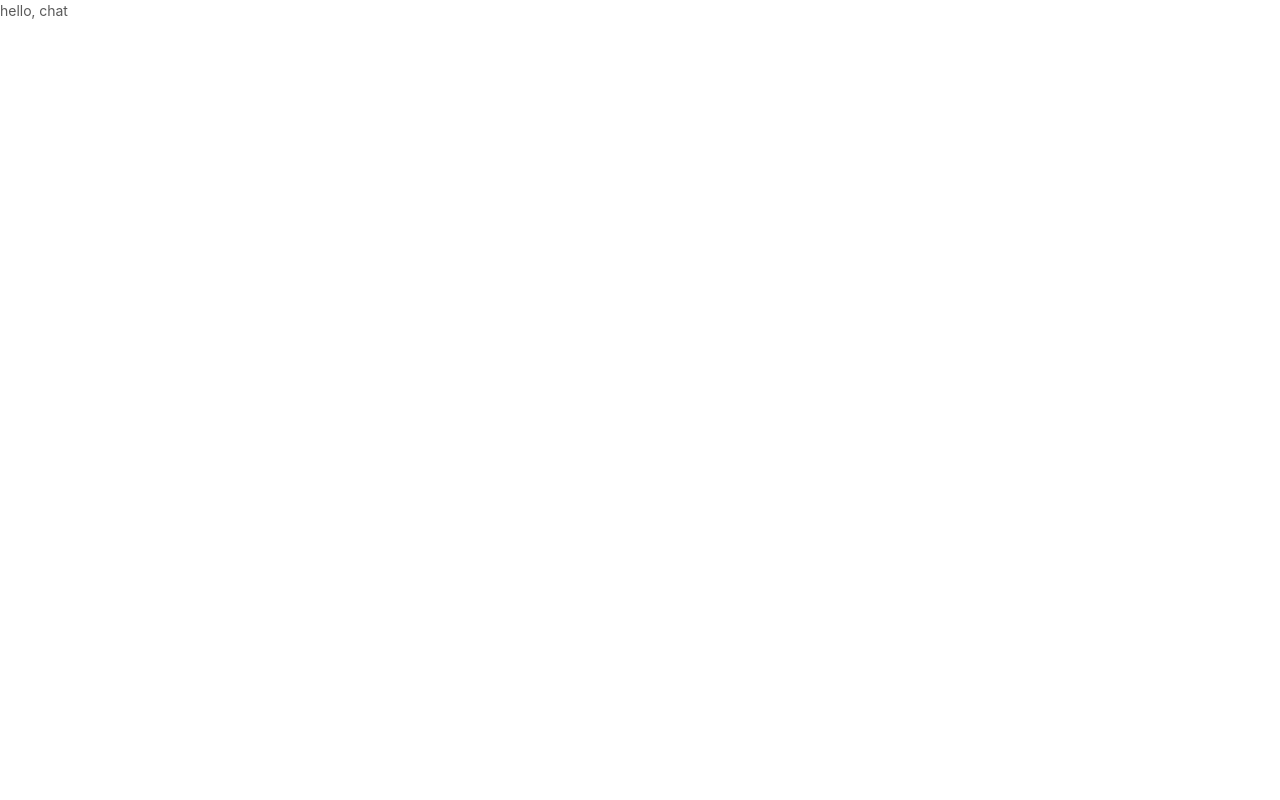
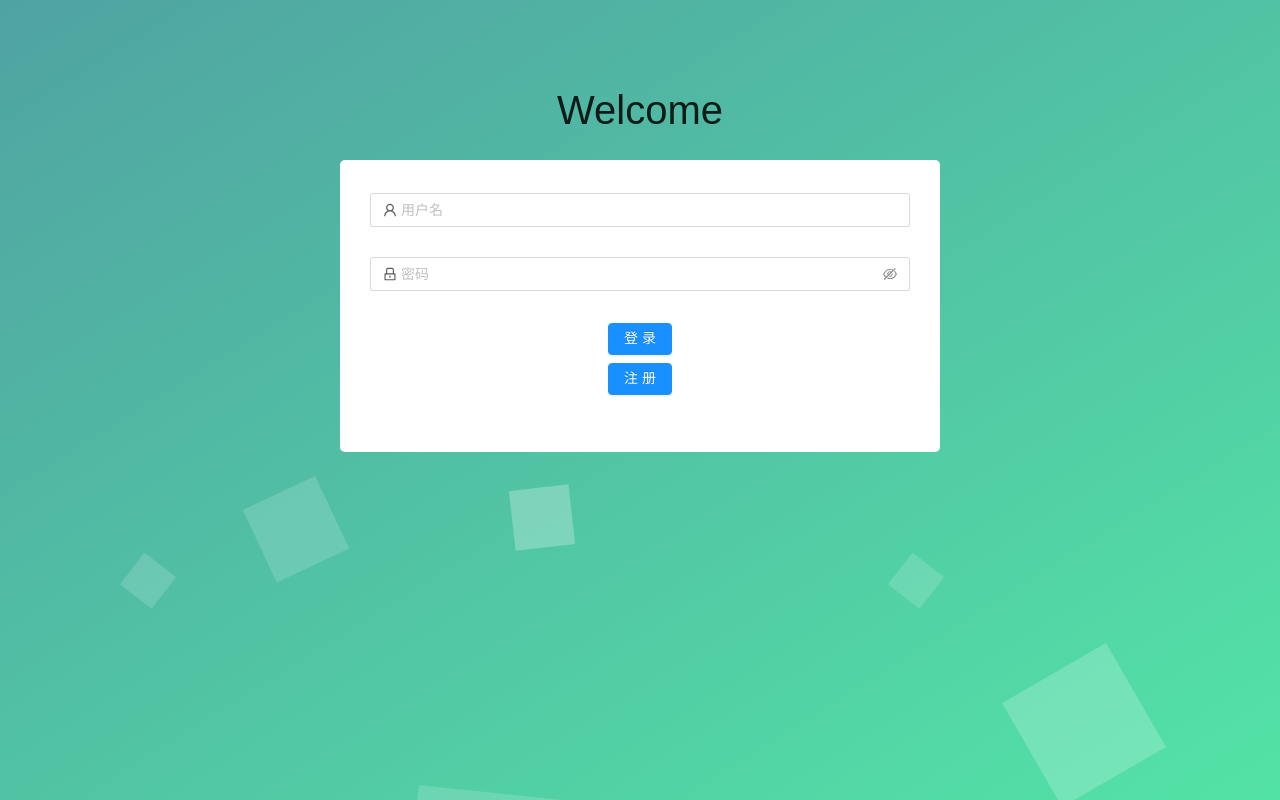
Before and after one commit to iSozL/chat-online, a React app in the folder front-end/: page /#/login in a window 1280 px wide. Built offline with nearby package versions, Linux system fonts and the light colour scheme; the HTML template or start-up script is replaced by a standard one.

Commit message:
:lipstick: 完成登录注册UI

```diff
--- a/front-end/src/index.tsx
+++ b/front-end/src/index.tsx
@@ -1,9 +1,20 @@
 import React from 'react';
 import ReactDOM from 'react-dom';
+import {
+  HashRouter as Router,
+  Switch,
+  Route
+} from "react-router-dom";
+
+import Login from './views/login/index';
 
 const Index:React.FC = () => {
   return (
-    <div>hello, chat</div>
+    <Router>
+      <Switch>
+        <Route path="/login" component={Login} exact></Route>
+      </Switch>
+    </Router>
   )
 }
 
--- /dev/null
+++ b/front-end/src/views/login/index.less
@@ -0,0 +1,205 @@
+@prim: #53e3a6;
+
+*{
+	box-sizing: border-box;
+	margin: 0;
+	padding: 0;
+	font-weight: 300;
+}
+
+body{
+	font-family: 'Source Sans Pro', sans-serif;
+	color: white;
+	font-weight: 300;
+
+	::-webkit-input-placeholder { /* WebKit browsers */
+		font-family: 'Source Sans Pro', sans-serif;
+			color:    white;
+		font-weight: 300;
+	}
+	:-moz-placeholder { /* Mozilla Firefox 4 to 18 */
+		font-family: 'Source Sans Pro', sans-serif;
+		 color:    white;
+		 opacity:  1;
+		font-weight: 300;
+	}
+	::-moz-placeholder { /* Mozilla Firefox 19+ */
+		font-family: 'Source Sans Pro', sans-serif;
+		 color:    white;
+		 opacity:  1;
+		font-weight: 300;
+	}
+	:-ms-input-placeholder { /* Internet Explorer 10+ */
+		font-family: 'Source Sans Pro', sans-serif;
+		 color:    white;
+		font-weight: 300;
+	}
+}
+
+.wrapper{
+	background: #50a3a2;
+  background: -webkit-linear-gradient(top left, #50a3a2 0%, #53e3a6 100%);
+  background: -moz-linear-gradient(top left, #50a3a2 0%, #53e3a6 100%);
+  background: -o-linear-gradient(top left, #50a3a2 0%, #53e3a6 100%);
+  background: linear-gradient(to bottom right, #50a3a2 0%, #53e3a6 100%);
+
+	position: absolute;
+	left: 0;
+	width: 100%;
+	height: 100%;
+	overflow: hidden;
+
+	&.form-success{
+		.container{
+			h1{
+				transform: translateY(85px);
+			}
+		}
+	}
+}
+
+.container{
+	max-width: 600px;
+	margin: 0 auto;
+	padding: 80px 0;
+	height: 400px;
+	text-align: center;
+
+	h1{
+		font-size: 40px;
+		transition-duration: 1s;
+		transition-timing-function: ease-in-put;
+		font-weight: 200;
+	}
+}
+
+.ant-form {
+  -webkit-box-sizing: border-box;
+  box-sizing: border-box;
+  margin: 0;
+  padding: 30px;
+  color: rgba(92, 92, 92, 0.85);
+  font-size: 14px;
+  font-variant: tabular-nums;
+  line-height: 1.5715;
+  list-style: none;
+  font-feature-settings: 'tnum';
+  background: #fff;
+  border-radius: 5px;
+}
+
+form{
+	position: relative;
+  z-index: 2;
+}
+.bg-bubbles{
+	position: absolute;
+	top: 0;
+	left: 0;
+	width: 100%;
+	height: 100%;
+
+	z-index: 1;
+
+	li{
+		position: absolute;
+		list-style: none;
+		display: block;
+		width: 40px;
+		height: 40px;
+		background-color: fade(white, 15%);
+		bottom: -160px;
+
+		-webkit-animation: square 25s infinite;
+		animation:         square 25s infinite;
+
+		-webkit-transition-timing-function: linear;
+		transition-timing-function: linear;
+
+		&:nth-child(1){
+			left: 10%;
+		}
+
+		&:nth-child(2){
+			left: 20%;
+
+			width: 80px;
+			height: 80px;
+
+			animation-delay: 2s;
+			animation-duration: 17s;
+		}
+
+		&:nth-child(3){
+			left: 25%;
+			animation-delay: 4s;
+		}
+
+		&:nth-child(4){
+			left: 40%;
+			width: 60px;
+			height: 60px;
+
+			animation-duration: 22s;
+
+			background-color: fade(white, 25%);
+		}
+
+		&:nth-child(5){
+			left: 70%;
+		}
+
+		&:nth-child(6){
+			left: 80%;
+			width: 120px;
+			height: 120px;
+
+			animation-delay: 3s;
+			background-color: fade(white, 20%);
+		}
+
+		&:nth-child(7){
+			left: 32%;
+			width: 160px;
+			height: 160px;
+
+			animation-delay: 7s;
+		}
+
+		&:nth-child(8){
+			left: 55%;
+			width: 20px;
+			height: 20px;
+
+			animation-delay: 15s;
+			animation-duration: 40s;
+		}
+
+		&:nth-child(9){
+			left: 25%;
+			width: 10px;
+			height: 10px;
+
+			animation-delay: 2s;
+			animation-duration: 40s;
+			background-color: fade(white, 30%);
+		}
+
+		&:nth-child(10){
+			left: 90%;
+			width: 160px;
+			height: 160px;
+
+			animation-delay: 11s;
+		}
+	}
+}
+
+@-webkit-keyframes square {
+  0%   { transform: translateY(0); }
+  100% { transform: translateY(-700px) rotate(600deg); }
+}
+@keyframes square {
+  0%   { transform: translateY(0); }
+  100% { transform: translateY(-700px) rotate(600deg); }
+}
--- /dev/null
+++ b/front-end/src/views/login/index.tsx
@@ -0,0 +1,252 @@
+import React, { ReactElement, useState } from 'react';
+import './index.less'
+import { Form, Input, Button, Row, Col, Tooltip, Select, Cascader, AutoComplete, Checkbox } from 'antd';
+import { UserOutlined, LockOutlined, QuestionCircleOutlined } from '@ant-design/icons';
+const { Option } = Select;
+const AutoCompleteOption = AutoComplete.Option;
+
+interface Iprops {
+  setLogin: React.Dispatch<React.SetStateAction<boolean>>
+}
+
+const Square: React.FC =() => {
+  return (
+    <ul className="bg-bubbles">
+      <li></li>
+      <li></li>
+      <li></li>
+      <li></li>
+      <li></li>
+      <li></li>
+      <li></li>
+      <li></li>
+      <li></li>
+      <li></li>
+    </ul>
+  )
+}
+
+
+const LoginBox = (props: Iprops) => {
+  const { setLogin } = props
+  const layout = {
+    labelCol: { span: 6 },
+    wrapperCol: { span: 16 },
+  };
+  const tailLayout = {
+    wrapperCol: { offset: 6, span: 16 },
+  };
+  return(
+    <Form
+      name="normal_login"
+      className="login-form"
+      initialValues={{ remember: true }}
+      // onFinish={onFinish}
+    >
+      <Form.Item
+        name="username"
+        rules={[{ required: true, message: '请输入用户名!' }]}
+      >
+        <Input prefix={<UserOutlined className="site-form-item-icon" />} placeholder="用户名" />
+      </Form.Item>
+      <Form.Item
+        name="password"
+        rules={[{ required: true, message: '请输入密码!' }]}
+      >
+        <Input.Password
+          prefix={<LockOutlined className="site-form-item-icon" />}
+          type="password"
+          placeholder="密码"
+        />
+      </Form.Item>
+
+      <Form.Item >
+        <Row justify="space-around">
+          <Col>
+            <Button type="primary" htmlType="submit" className="login-form-button">
+              登录
+            </Button>
+          </Col>
+          <Col>
+            <Button type="primary" className="login-form-button" onClick={() => {setLogin(false)}}>
+              注册
+            </Button>
+          </Col>
+        </Row>
+      </Form.Item>
+    </Form>
+  )
+}
+
+const RegisterBox = (props: Iprops) => {
+  const formItemLayout = {
+    labelCol: {
+      xs: { span: 24 },
+      sm: { span: 6 },
+    },
+    wrapperCol: {
+      xs: { span: 24 },
+      sm: { span: 16 },
+    },
+  };
+
+  const tailFormItemLayout = {
+    wrapperCol: {
+      xs: {
+        span: 24,
+        offset: 4,
+      },
+      sm: {
+        span: 24,
+        offset: 4,
+      },
+    },
+  };
+
+
+  const [form] = Form.useForm();
+
+  const onFinish = (values: any) => {
+    console.log('Received values of form: ', values);
+  };
+
+  const prefixSelector = (
+    <Form.Item name="prefix" noStyle>
+      <Select style={{ width: 70 }}>
+        <Option value="86">+86</Option>
+        <Option value="87">+87</Option>
+      </Select>
+    </Form.Item>
+  );
+
+  const [autoCompleteResult, setAutoCompleteResult] = useState([]);
+
+  const websiteOptions = autoCompleteResult.map(website => ({
+    label: website,
+    value: website,
+  }));
+
+
+  const { setLogin } = props
+  return (
+    <Form
+      {...formItemLayout}
+      form={form}
+      name="register"
+      onFinish={onFinish}
+      initialValues={{
+        prefix: '86',
+      }}
+      scrollToFirstError
+    >
+      <Form.Item
+        name="email"
+        label="邮箱"
+        rules={[
+          {
+            type: 'email',
+            message: '请输入有效邮箱',
+          },
+          {
+            required: true,
+            message: '请输入邮箱',
+          },
+        ]}
+      >
+        <Input />
+      </Form.Item>
+
+      <Form.Item
+        name="password"
+        label="密码"
+        rules={[
+          {
+            required: true,
+            message: '请输入密码!',
+          },
+        ]}
+        hasFeedback
+      >
+        <Input.Password />
+      </Form.Item>
+
+      <Form.Item
+        name="confirm"
+        label="确认密码"
+        dependencies={['password']}
+        hasFeedback
+        rules={[
+          {
+            required: true,
+            message: '请确认密码!',
+          },
+          ({ getFieldValue }) => ({
+            validator(rule, value) {
+              if (!value || getFieldValue('password') === value) {
+                return Promise.resolve();
+              }
+              return Promise.reject('密码不一致!');
+            },
+          }),
+        ]}
+      >
+        <Input.Password />
+      </Form.Item>
+
+      <Form.Item
+        name="nickname"
+        label={
+          <span>
+            昵称&nbsp;
+            <Tooltip title="你想要别人称呼你为?">
+              <QuestionCircleOutlined />
+            </Tooltip>
+          </span>
+        }
+        rules={[{ required: true, message: '请输入昵称!', whitespace: true }]}
+      >
+        <Input />
+      </Form.Item>
+
+      <Form.Item
+        name="phone"
+        label="电话号码"
+        rules={[{ required: true, message: '请输入电话号码!' }]}
+      >
+        <Input addonBefore={prefixSelector} style={{ width: '100%' }} />
+      </Form.Item>
+
+      <Form.Item {...tailFormItemLayout}>
+        <Row justify="space-around">
+          <Col>
+            <Button type="primary" htmlType="submit" className="login-form-button">
+              注册
+            </Button>
+          </Col>
+          <Col>
+            <Button type="primary" className="login-form-button" onClick={() => {setLogin(true)}}>
+              去登录
+            </Button>
+          </Col>
+        </Row>
+      </Form.Item>
+    </Form>
+  )
+}
+
+const Login: React.FC = () => {
+
+  const [isLogin, setLogin] = useState<boolean>(true)
+
+  return (
+    <div className="wrapper">
+      <div className="container">
+        <h1>Welcome</h1>
+        { isLogin ? <LoginBox setLogin={setLogin} /> : <RegisterBox setLogin={setLogin} /> }
+      </div>
+      <Square />
+    </div>
+  )
+}
+
+export default Login;
```
Also changed, not shown: 1 other file (tests, documents, lock files or other folders).
